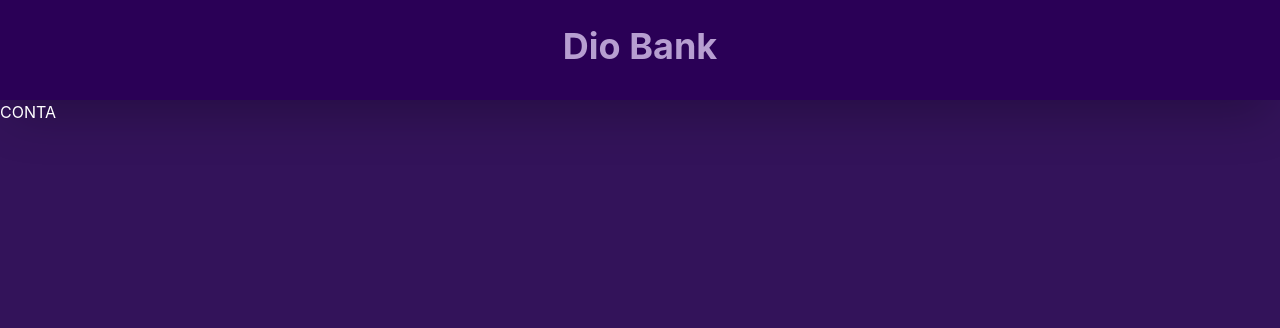
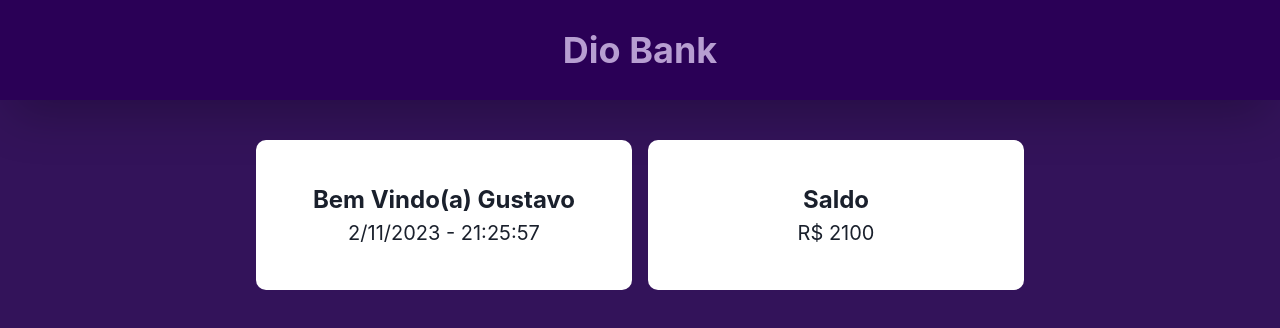
Before and after one commit to MoreiraGustav/DioBankReact, a React (Create React App) app: page /conta in a window 1280 px wide. Shown: the top 328 px of the page. Built offline with nearby package versions, Linux system fonts and the light colour scheme.

Commit message:
estilizando page Conta

```diff
--- a/src/api.ts
+++ b/src/api.ts
@@ -1,7 +1,8 @@
 const conta = {
     email: 'Gustavo@dio',
     password: '1234',
-    name: 'gustavo'
+    name: 'Gustavo',
+    balance: 2100
 
 }
 
--- /dev/null
+++ b/src/components/CardInfo.tsx
@@ -0,0 +1,33 @@
+import { Box, Text } from "@chakra-ui/react";
+
+interface CardInfoProps {
+  text?: string;
+  mainContent: string;
+  content: string | any;
+}
+
+export default function CardInfo({
+  mainContent,
+  content,
+  text
+}: CardInfoProps) {
+  return (
+    <>
+      <Box
+        bg={"#ffffff"}
+        borderRadius={"10px"}
+        p={4}
+        w={"full"}
+        maxW={"500px"}
+        h={150}
+        display="flex"
+        flexDirection="column"
+        justifyContent="center"
+      >
+        <Text fontSize='2xl' fontWeight={'bold' } textAlign={'center'}>{mainContent}</Text>
+        <Text fontSize='xl' textAlign={'center'}>{content} </Text>
+        <Text textAlign={"center"}>{text}</Text>
+      </Box>
+    </>
+  );
+}
--- a/src/components/Header/Header.tsx
+++ b/src/components/Header/Header.tsx
@@ -1,17 +1,11 @@
-import { Box, Center, ChakraProvider, Heading } from "@chakra-ui/react";
-
+import { Box, Heading } from "@chakra-ui/react";
 
 export default function Header() {
   return (
-
-<ChakraProvider>
-  <Box bg='#2A0056' minH={100} w={'full'} boxShadow='2xl'>
-
-<Center>
-    <Heading textColor={'#B79ED1'}  mt={25}>Dio Bank</Heading>
-</Center>
-
-  </Box>
-</ChakraProvider>
-  )
+    <Box bg="#2A0056" minH={100} w={"full"} boxShadow="2xl" display="flex" justifyContent="center" alignItems="center">
+      <Heading textColor={"#B79ED1"} textAlign={"center"} lineHeight="initial">
+        Dio Bank
+      </Heading>
+    </Box>
+  );
 }
--- a/src/components/Login/Login.tsx
+++ b/src/components/Login/Login.tsx
@@ -9,26 +9,10 @@ import {
 } from "@chakra-ui/react";
 import ButtonL from "../Button/Button";
 import { login } from "../../services/login";
-import { useEffect, useState } from "react";
-import { api } from "../../api";
-
-interface userDataProps {
-  email: string;
-  password: string;
-  name: string;
-}
+import { useState } from "react";
 
 export default function Login() {
   const [email, setEmail] = useState("");
-  const [userData, setUserData] = useState<userDataProps>();
-
-  useEffect(() => {
-    const getData = async () => {
-      const data: any | userDataProps = await api;
-      setUserData(data);
-    };
-    getData();
-  }, []);
 
   return (
     <ChakraProvider>
@@ -37,7 +21,6 @@ export default function Login() {
           <Center pb={"5px"}>
             <VStack>
               <h1>Faça o Login</h1>
-              <p>{userData?.name}</p>
             </VStack>
           </Center>
 
--- a/src/pages/Conta.tsx
+++ b/src/pages/Conta.tsx
@@ -1,5 +1,47 @@
-import { Text } from "@chakra-ui/react";
+import { Center, VStack } from "@chakra-ui/react";
+import CardInfo from "../components/CardInfo";
+import { useEffect, useState } from "react";
+import { api } from "../api";
+interface userDataProps {
+  email: string;
+  password: string;
+  name: string;
+  balance: number;
+}
 
 export default function Conta() {
-  return (<><Text color={"white"}>CONTA </Text></>)
+  const [userData, setUserData] = useState<userDataProps>();
+
+  useEffect(() => {
+    const getData = async () => {
+      const data: any | userDataProps = await api;
+      setUserData(data);
+    };
+    getData();
+  }, []);
+  const actualData = new Date();
+  return (
+    <Center pt={10}>
+      <VStack
+        spacing={4}
+        w={["90%", "80%", "70%", "60%"]}
+        align="center"
+        flexDirection={["column", "row"]}
+      >
+        {userData === undefined || userData === null ? (
+          <Center w={"full"} textAlign={"center"}>
+            <CardInfo mainContent={"carregando"} content={"..."} />
+          </Center>
+        ) : (
+          <>
+            <CardInfo
+              mainContent={`Bem Vindo(a) ${userData?.name}`}
+              content={`${actualData.getDay()}/${actualData.getMonth()}/${actualData.getFullYear()} - ${actualData.getHours()}:${actualData.getMinutes()}:${actualData.getSeconds()} `}
+            />
+            <CardInfo mainContent={"Saldo"} content={`R$ ${userData?.balance}`} />
+          </>
+        )}
+      </VStack>
+    </Center>
+  );
 }
--- a/src/pages/Home.tsx
+++ b/src/pages/Home.tsx
@@ -1,4 +1,4 @@
-import { Box } from "@chakra-ui/react";
+
 
 import Login from "../components/Login/Login";
 
```
